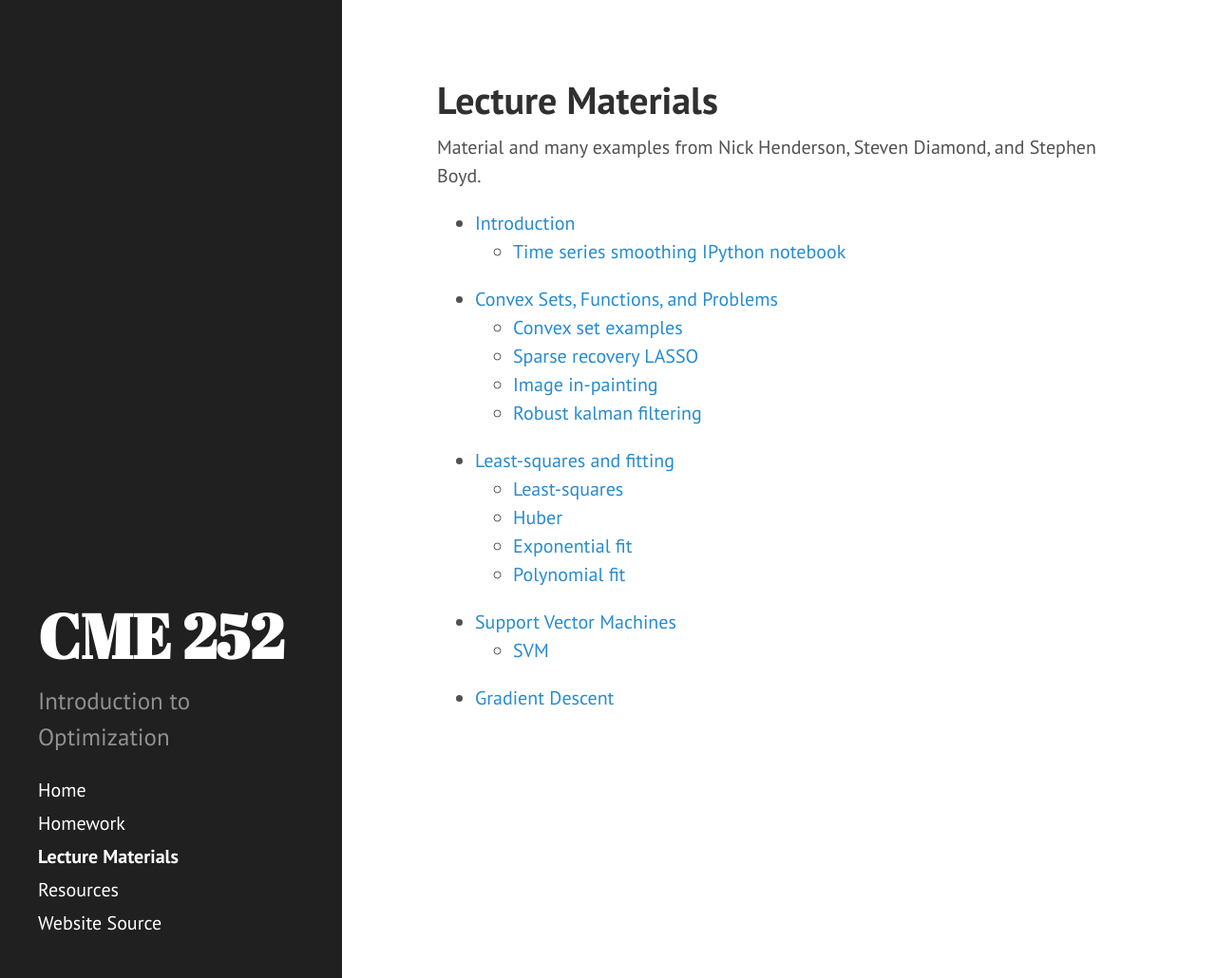
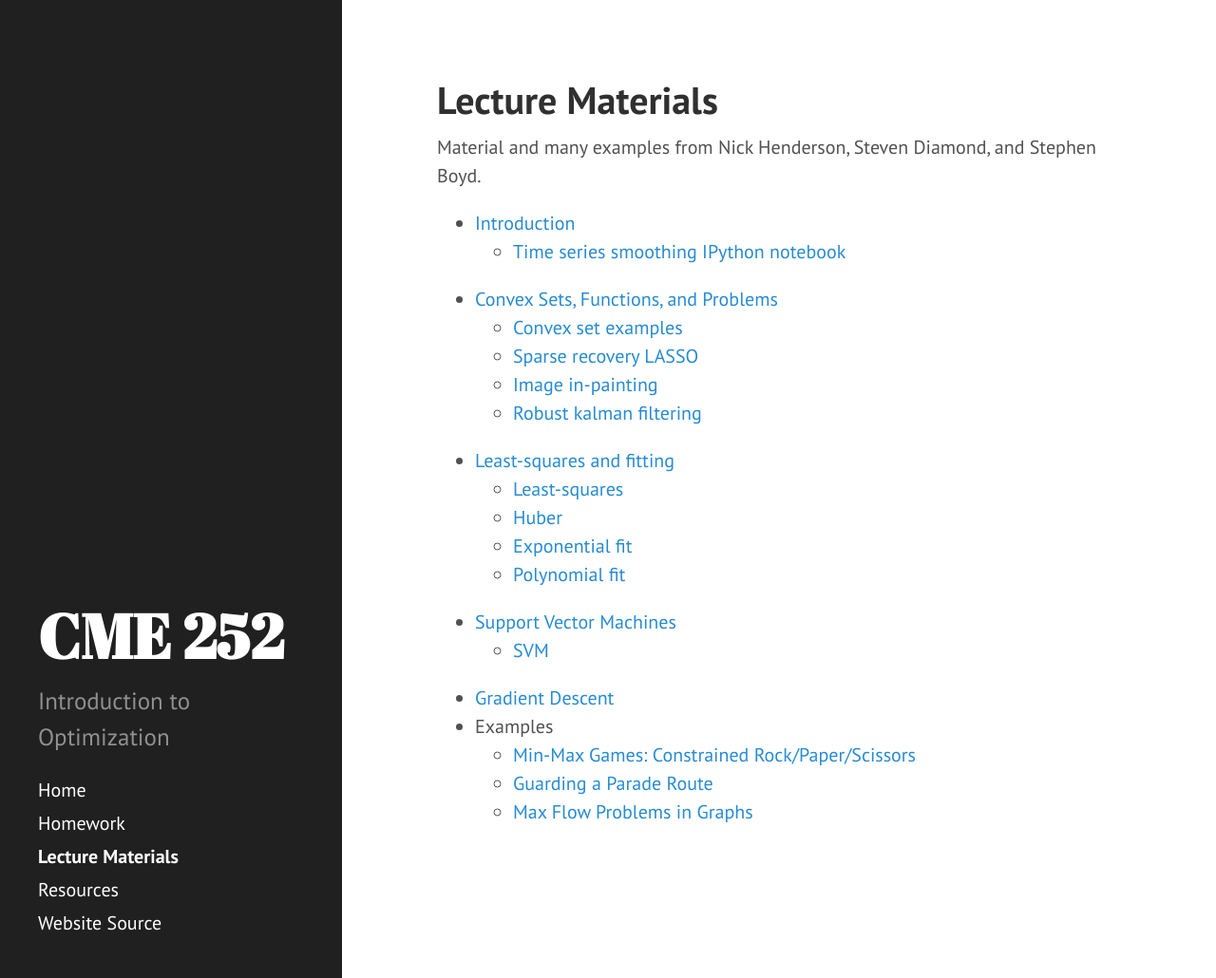
Before and after one commit to ajfriend/cme252, a Jekyll site: the page built from lecture_materials.md, in a window 1280 px wide and 1030 px high. Shown: the whole window at 95% size. Built offline with Jekyll 4.4.1, drawn with Linux system fonts in a browser that asks for light colours; Markdown is read by kramdown in place of the engine named in the settings.

Commit message:
latest lectures

```diff
--- a/lecture_materials.md
+++ b/lecture_materials.md
@@ -20,3 +20,7 @@ Material and many examples from Nick Henderson, Steven Diamond, and Stephen Boyd
 - [Support Vector Machines](https://github.com/icme/cme252-optimization/raw/master/lectures/svm/svm.pdf)
     - [SVM](http://nbviewer.ipython.org/github/icme/cme252-optimization/blob/master/lectures/svm/svm.ipynb)
 - [Gradient Descent](https://github.com/icme/cme252-optimization/raw/master/lectures/gradient/gradient.pdf)
+- Examples
+    - [Min-Max Games: Constrained Rock/Paper/Scissors](https://github.com/icme/cme252-optimization/blob/master/lectures/examples/rps.ipynb)
+    - [Guarding a Parade Route](https://github.com/icme/cme252-optimization/blob/master/lectures/examples/parade_route.ipynb)
+    - [Max Flow Problems in Graphs](https://github.com/icme/cme252-optimization/blob/master/lectures/flows/max_flow.ipynb)
```
